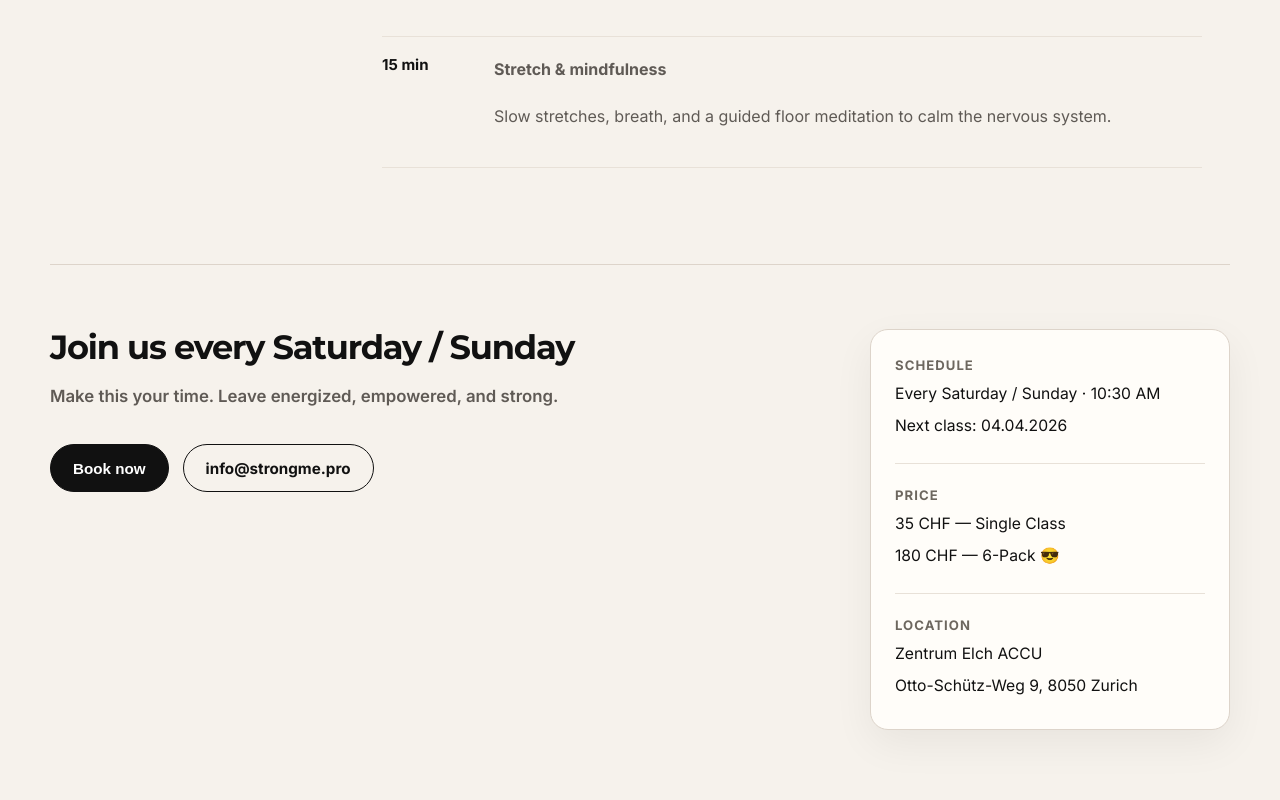
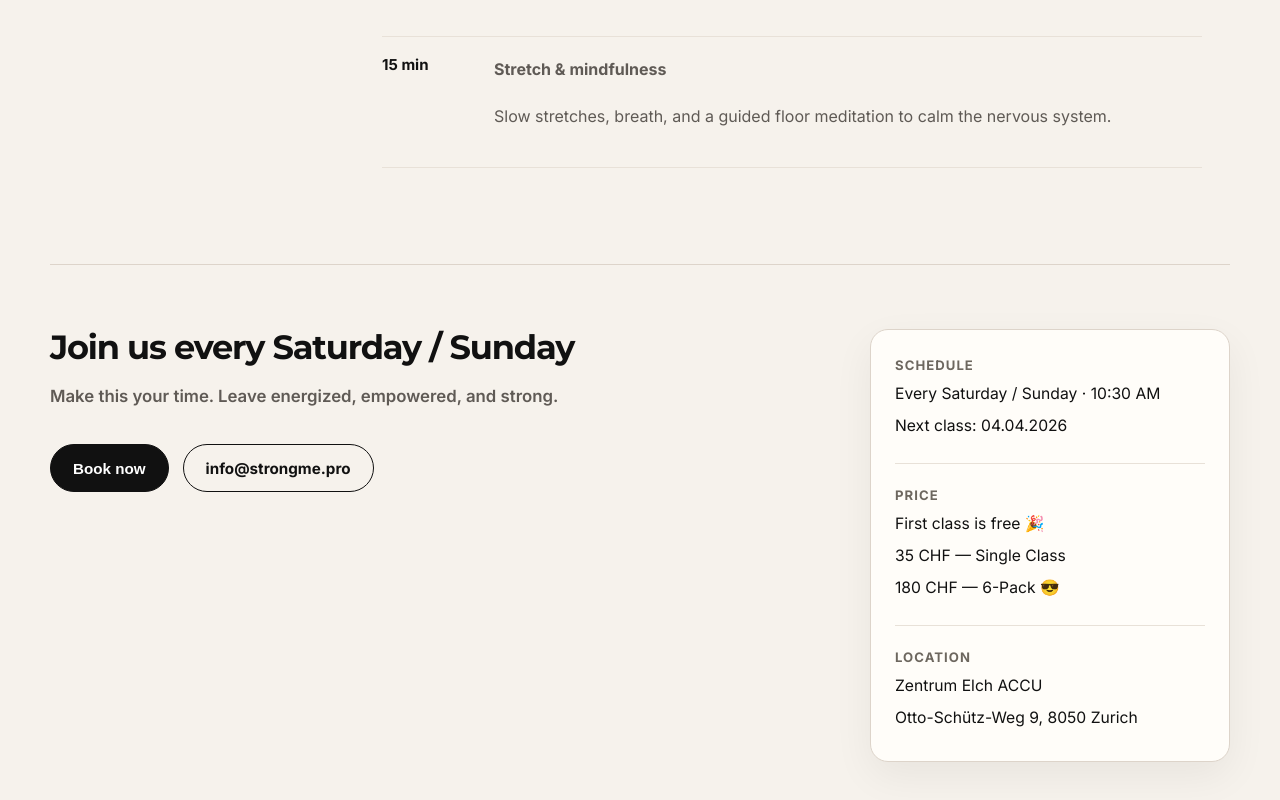
Before and after one commit to hotomski/strong_me, a Next.js app: page / in a window 1280 px wide. Shown: the part 1488-2288 px from the top of the page. Built offline with nearby package versions, Linux system fonts and the light colour scheme.

Commit message:
First class is free

```diff
--- a/app/page.tsx
+++ b/app/page.tsx
@@ -279,6 +279,7 @@ export default function Home() {
 
             <div className="join-card-block">
               <span className="join-card-label">Price</span>
+              <p>First class is free 🎉</p>
               <p>35 CHF — Single Class</p>
               <p>180 CHF — 6-Pack 😎</p>
             </div>
```
